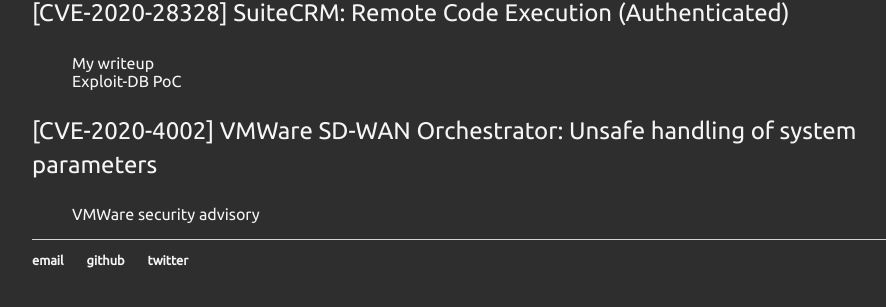
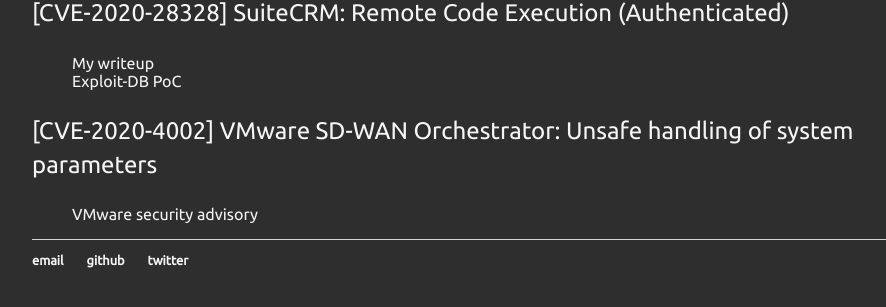
Before and after one commit to mcorybillington/mcorybillington.github.io, a Jekyll site: the page built from research/index.html, in a window 1280 px wide. Shown: the part 386-693 px from the top of the page, without its empty margins (160-1046 px from the left). Built offline with Jekyll 4.4.1, drawn with Linux system fonts in a browser that asks for light colours.

Commit message:
Fix vendor typo

```diff
--- a/research/index.html
+++ b/research/index.html
@@ -9,8 +9,8 @@
         <li><a href="https://github.com/mcorybillington/SuiteCRM-RCE">My writeup</a></li>
         <li><a href="https://www.exploit-db.com/exploits/49001">Exploit-DB PoC</a></li>
     </ul>
-    <p><a href="https://cve.mitre.org/cgi-bin/cvename.cgi?name=CVE-2020-4002">[CVE-2020-4002]</a> VMWare SD-WAN Orchestrator: Unsafe handling of system parameters</p>
+    <p><a href="https://cve.mitre.org/cgi-bin/cvename.cgi?name=CVE-2020-4002">[CVE-2020-4002]</a> VMware SD-WAN Orchestrator: Unsafe handling of system parameters</p>
     <ul>
-        <li><a href="https://www.vmware.com/security/advisories/VMSA-2020-0025.html">VMWare security advisory</a></li>
+        <li><a href="https://www.vmware.com/security/advisories/VMSA-2020-0025.html">VMware security advisory</a></li>
     </ul>
 </div>
```
